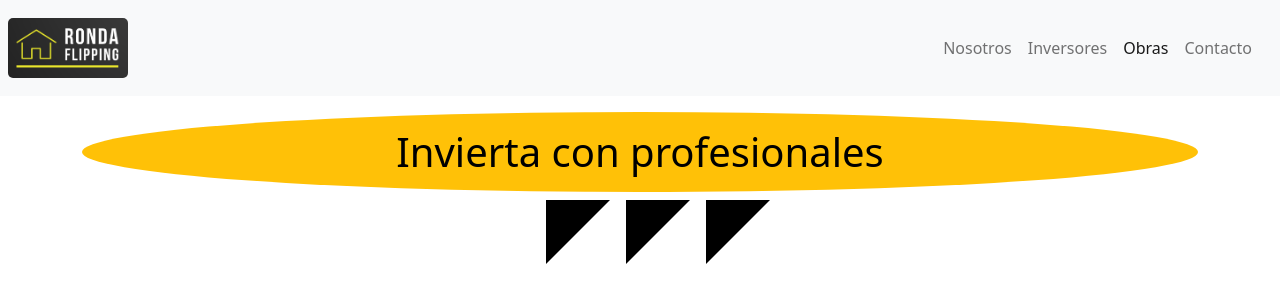
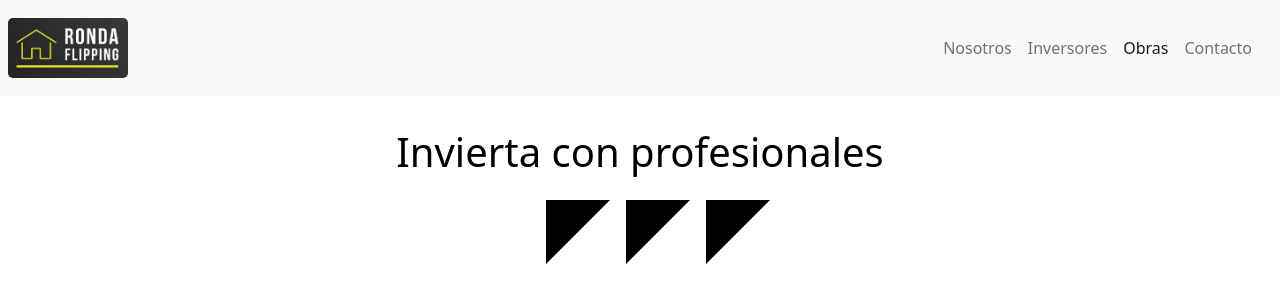
Before and after one commit to tavobarto/rondaflipping, a website: page pages/obras.html in a window 1280 px wide. Shown: the top 307 px of the page. Drawn offline with nearby package versions, Linux system fonts and the light colour scheme.

```diff
--- a/pages/obras.html
+++ b/pages/obras.html
@@ -53,7 +53,7 @@
 <!-- titulo de pagina -->
     <section class="container">
         <a class="tituloImagen text-decoration-none" href="contacto.html">
-            <h1 class="animate__animated animate__repeat-1 animate__fadeInDown text-center mt-3 p-3 rounded-circle btn-warning">Invierta con profesionales</h1>
+            <h1 class="animate__animated animate__repeat-1 animate__fadeInDown text-center mt-3 p-3">Invierta con profesionales</h1>
         </a>
         <div id="arrowAnim">
             <div class="arrowSliding">
```
Also changed, not shown: 1 other file.
